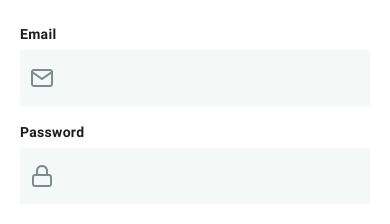
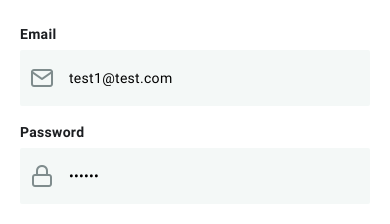
Before and after one commit to RomanSeveryn/chat, a React Native app: screen / in a window 390 px wide. Shown: the part 208-432 px from the top of the page. Built offline with nearby package versions, Linux system fonts and the light colour scheme.

Commit message:
add initial value

```diff
--- a/src/components/SignInForm.js
+++ b/src/components/SignInForm.js
@@ -72,6 +72,7 @@ export const SignInForm = () => {
         autoCapitalize='none'
         keyboardType='email-address'
         onInputChanged={inputChangedHandler}
+        initialValue={formState.inputValues.email}
         errorText={formState.inputValidities['email']}
       />
       <Input
@@ -83,6 +84,7 @@ export const SignInForm = () => {
         autoCapitalize='none'
         iconSize={24}
         onInputChanged={inputChangedHandler}
+        initialValue={formState.inputValues.password}
         errorText={formState.inputValidities['password']}
       />
       {isLoading ? (
```
